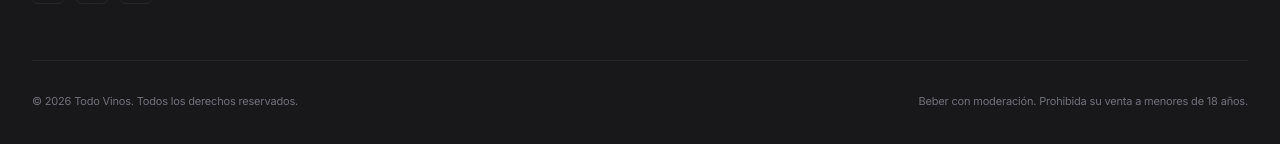
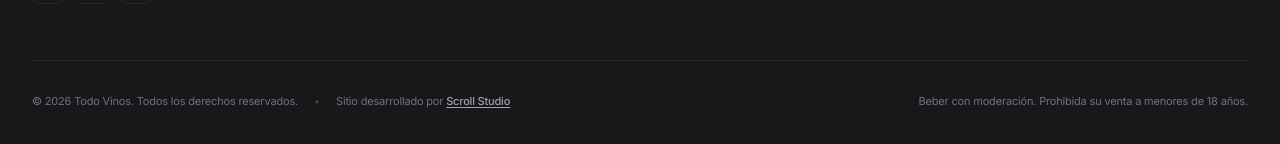
Before and after one commit to Thiagopgnqn/todo-vinos, a React (Vite) app in the folder frontend/: page / in a window 1280 px wide. Shown: the part 3350-3494 px from the top of the page. Built offline with nearby package versions, Linux system fonts and the light colour scheme; no server answers.

Commit message:
agrego scroll studio

```diff
--- a/frontend/src/components/layout/Footer.jsx
+++ b/frontend/src/components/layout/Footer.jsx
@@ -123,11 +123,25 @@ const Footer = () => {
         </div>
 
         {/* Barra inferior */}
-        <div className="mt-14 pt-8 border-t border-zinc-800 flex flex-col sm:flex-row items-center justify-between text-[11px] text-zinc-500 gap-3">
-          <p>
-            {themeConfig.legal.copyright}
-          </p>
-          <p className="text-center sm:text-right">
+        <div className="mt-14 pt-8 border-t border-zinc-800 flex flex-col md:flex-row items-center justify-between text-[11px] text-zinc-500 gap-3">
+          <div className="flex flex-col sm:flex-row items-center gap-2 sm:gap-4 text-center sm:text-left">
+            <p>
+              {themeConfig.legal.copyright}
+            </p>
+            <span className="hidden sm:inline text-zinc-700">&bull;</span>
+            <p>
+              Sitio desarrollado por{' '}
+              <a
+                href={themeConfig.developer?.url || 'https://thiagopgnqn.github.io/ScrollStudio/'}
+                target="_blank"
+                rel="noopener noreferrer"
+                className="text-zinc-400 hover:text-white transition-colors underline underline-offset-2 font-medium"
+              >
+                {themeConfig.developer?.name || 'Scroll Studio'}
+              </a>
+            </p>
+          </div>
+          <p className="text-center md:text-right">
             {themeConfig.legal.note}
           </p>
         </div>
--- a/frontend/src/config/theme.js
+++ b/frontend/src/config/theme.js
@@ -104,6 +104,12 @@ export const themeConfig = {
     copyright: `© ${new Date().getFullYear()} Todo Vinos. Todos los derechos reservados.`,
     note: 'Beber con moderación. Prohibida su venta a menores de 18 años.',
   },
+
+  // 8. Créditos de Desarrollo
+  developer: {
+    name: 'Scroll Studio',
+    url: 'https://thiagopgnqn.github.io/ScrollStudio/',
+  },
 };
 
 export default themeConfig;
```
